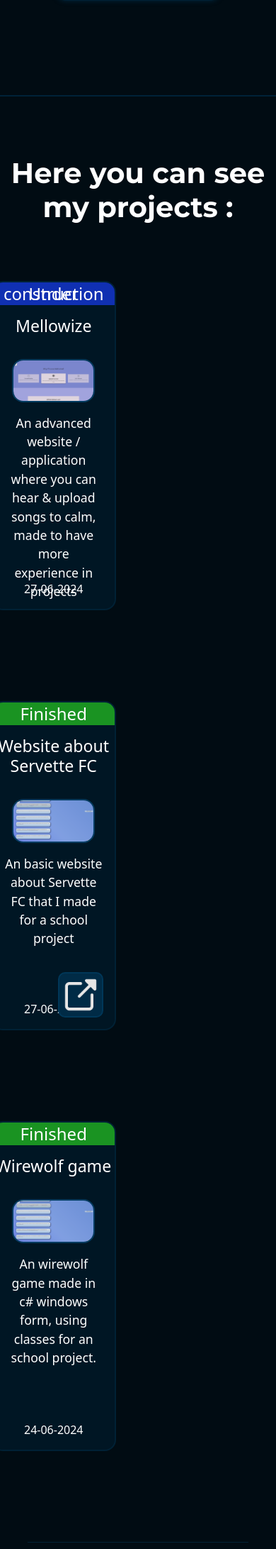
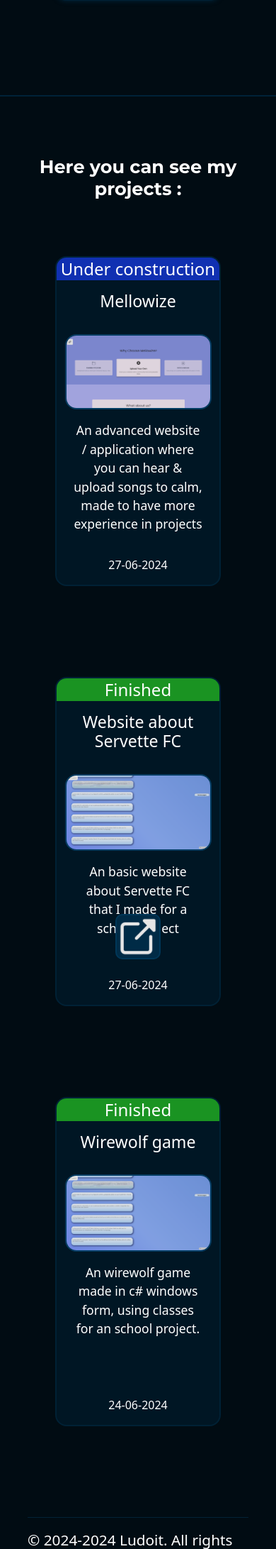
Before and after one commit to Glicydev/ludosphere, a PHP site: page / in a window 390 px wide. Shown: the part 3253-5436 px from the top of the page at 71% size. Run offline with PHP 8.4, Linux system fonts and the light colour scheme.

Commit message:
more responsive
more responsive

```diff
--- a/css/base.css
+++ b/css/base.css
@@ -166,17 +166,19 @@ footer {
     position: fixed;
     right: 1rem;
     bottom: 1rem;
-    background-color: #082944;
+    background-color: #0a3253;
     padding: 5px;
     font-size: 1.2rem;
     border-radius: 10px;
     width: clamp(4rem, 5vw, 5rem);
+    height: clamp(4rem, 5vw, 5rem);
+    overflow: visible;
 }
 
 #goToTop img {
     filter: invert();
     width: 80%;
-    margin: 0 0 10% 10%;
+    margin: 10% 0 0 10%;
 }
 
 @media only screen and (max-width: 1000px) {
@@ -188,6 +190,12 @@ footer {
 @media only screen and (max-width: 600px) {
     #goToTop {
         bottom: 20vh;
+        right: 5vw;
         width: clamp(2rem, 10vw, 5rem);
+        height: clamp(2rem, 10vw, 5rem);
+    }
+
+    #goToTop img {
+        margin-bottom: 20%;
     }
 }
--- a/css/style.css
+++ b/css/style.css
@@ -206,6 +206,7 @@ h4 {
     text-align: center;
     margin: 0;
     margin-bottom: 5rem;
+    font-size: clamp(1.6rem, 2.2vw, 5rem) !important;
 }
 
 .finished,
@@ -277,6 +278,15 @@ h4 {
     .circleOne, .circleTwo {
         width: var(--circle-width-medium);
     }
+
+    .project {
+        width: 60vw !important;
+        height: 55vh !important;
+    }
+
+    .project img {
+        width: 90%;
+    }
 }
 
 @media only screen and (max-width: 700px) {
@@ -284,3 +294,12 @@ h4 {
         width: var(--circle-width-large);
     }
 }
+
+@media only screen and (max-width: 500px) {
+    .goToPage {
+        bottom: 4rem;
+        left: 0;
+        right: 0;
+        margin-inline: auto;
+    }
+}
--- a/index.html
+++ b/index.html
@@ -115,7 +115,7 @@
                     </div>
                 </div>
             </div>
-            <div class="projects row d-flex flex-wrap flex-column justify-content-center">
+            <div class="projects row d-flex flex-wrap flex-column align-items-center">
                 <h1 id="projectsTitle">Here you can see my projects :</h1>
                 <div class="project col-4">
                     <div class="doing">Under construction</div>
```
